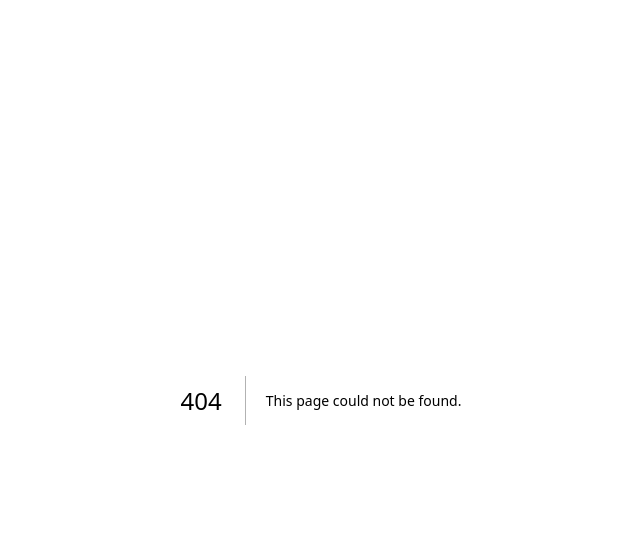
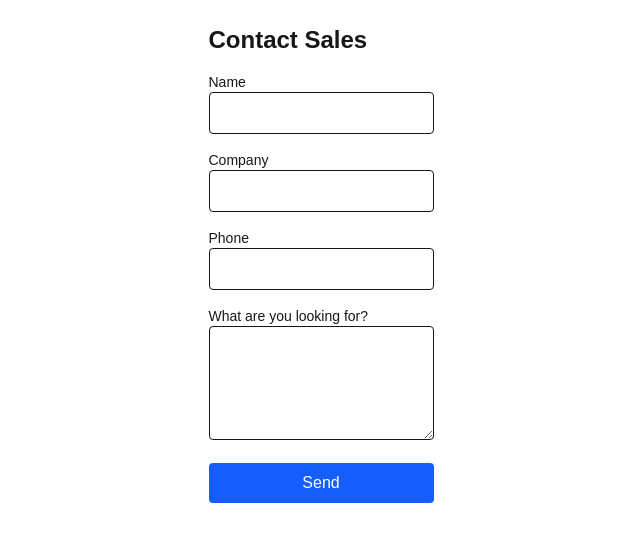
Before and after one commit to erieboatr/qrcall-app, a Next.js app: page /contact in a window 1280 px wide. Before the commit this address had no page. Shown: the top 542 px of the page, without its empty margins (319-959 px from the left). Built offline with nearby package versions, Linux system fonts and the light colour scheme; no server answers.

Commit message:
Point contact button to form

```diff
--- /dev/null
+++ b/app/contact/page.tsx
@@ -0,0 +1,64 @@
+'use client'
+
+import { useState } from 'react'
+import { supabase } from '@/lib/supabase'
+
+export default function ContactPage() {
+  const [name, setName] = useState('')
+  const [company, setCompany] = useState('')
+  const [phone, setPhone] = useState('')
+  const [needs, setNeeds] = useState('')
+  const [submitted, setSubmitted] = useState(false)
+  const [loading, setLoading] = useState(false)
+
+  async function handleSubmit(e: React.FormEvent) {
+    e.preventDefault()
+    setLoading(true)
+    const { error } = await supabase.from('leads').insert({
+      name,
+      company,
+      phone,
+      needs,
+    })
+    setLoading(false)
+    if (!error) setSubmitted(true)
+    else alert('Something went wrong. Please try again.')
+  }
+
+  if (submitted) {
+    return (
+      <div className="max-w-md mx-auto p-8 text-center">
+        <h1 className="text-2xl font-bold text-green-600 mb-2">Thank you</h1>
+        <p>We’ll be in touch soon.</p>
+        <a href="/" className="inline-block mt-6 text-blue-600">Back to home</a>
+      </div>
+    )
+  }
+
+  return (
+    <div className="max-w-md mx-auto p-6">
+      <h1 className="text-2xl font-bold mb-4">Contact Sales</h1>
+      <form onSubmit={handleSubmit} className="space-y-4">
+        <div>
+          <label className="block text-sm font-medium">Name</label>
+          <input className="w-full border rounded p-2" value={name} onChange={e => setName(e.target.value)} required />
+        </div>
+        <div>
+          <label className="block text-sm font-medium">Company</label>
+          <input className="w-full border rounded p-2" value={company} onChange={e => setCompany(e.target.value)} />
+        </div>
+        <div>
+          <label className="block text-sm font-medium">Phone</label>
+          <input className="w-full border rounded p-2" value={phone} onChange={e => setPhone(e.target.value)} />
+        </div>
+        <div>
+          <label className="block text-sm font-medium">What are you looking for?</label>
+          <textarea className="w-full border rounded p-2" rows={4} value={needs} onChange={e => setNeeds(e.target.value)} />
+        </div>
+        <button type="submit" disabled={loading} className="w-full bg-blue-600 text-white py-2 rounded font-medium">
+          {loading ? 'Sending…' : 'Send'}
+        </button>
+      </form>
+    </div>
+  )
+}
--- a/app/page.tsx
+++ b/app/page.tsx
@@ -63,7 +63,7 @@ export default function Home() {
             View Demo Board
           </a>
           <a
-            href="mailto:sales@qrcall.com"
+            href="/contact"
             className="bg-slate-800 text-white px-8 py-3 rounded-lg font-medium hover:bg-slate-900"
           >
             Contact Sales
```
